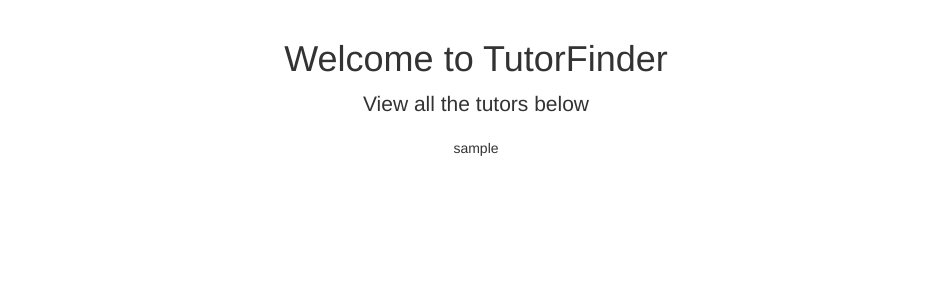
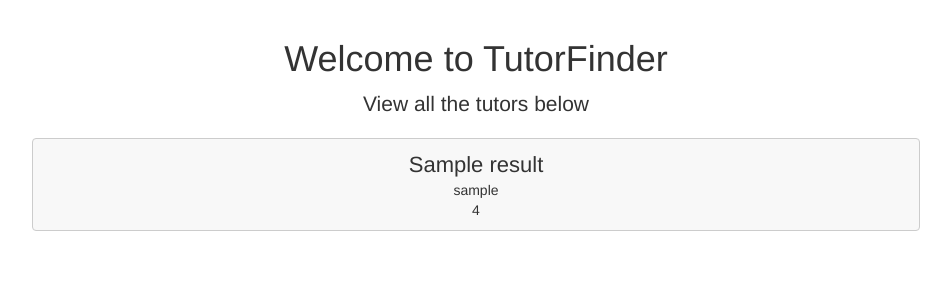
Before and after one commit to BretOwens/TutorFinder, a Flask app: template templates/tutors.html in a window 1280 px wide. Shown: the part 51-351 px from the top of the page, without its empty margins (164-1115 px from the left). Run offline with Flask 2, Linux system fonts and the light colour scheme; the template is opened without the code that fills it: most values are stand-ins (such as "Sample title", 1, 10 or a date in 2020); some libraries are stand-ins or nearby versions.

Commit message:
Working prototypes of students and tutors page

```diff
--- a/app.py
+++ b/app.py
@@ -68,11 +68,13 @@ def signup_form():
 
 @app.route('/students/')
 def students_page():
-	return render_template('students.html')
+	results = execsql("SELECT * FROM Student")
+	return render_template('students.html', results=results)
 
 @app.route('/tutors/')
 def tutors_page():
-	return render_template('tutors.html')
+	results = execsql("SELECT * FROM Tutor")
+	return render_template('tutors.html', results=results)
 
 if __name__ == '__main__':
     app.run(debug=True)
--- a/templates/tutors.html
+++ b/templates/tutors.html
@@ -1,12 +1,38 @@
 {% extends "layout.html" %}
 {% block content %}
-       <div class="row">
-            <div class="col-lg-12 text-center">
-                <h1>Welcome to TutorFinder</h1>
-                <p class="lead">View all the tutors below</p>
-                <ul class="list-unstyled">
-                    <li>{{username}}</li>
-                </ul>
-            </div>
-        </div>
+	<style>
+			.tutor-card {
+			  border: 1px solid #cccccc;
+			  background: #f8f8f8;
+			  padding: 10px;
+			  border-radius: 4px;
+			  width: 80%;
+			  margin: 0 auto;
+			}
+			.tutor-name {
+			  font-size: 22px;
+			}
+			.tutor-email {
+			}
+			.tutor-rating {
+			}
+	</style>
+
+	<div class="col-lg-12 text-center">
+		<h1>Welcome to TutorFinder</h1>
+		<p class="lead">View all the tutors below</p>
+			{% for result in results %}
+			<div class="row tutor-card" style="margin-bottom: 12px;">
+				<div class="col-xs tutor-name">
+					{{ result['TutorName'] }}
+				</div>
+				<div class="col-xs tutor-email">
+					{{ result['TutorUsername'] }}
+				</div>
+				<div class="col-xs tutor-rating">
+					{{ result['TutorRating'] }}
+				</div>
+			</div>
+			{% endfor %}
+	</div>
 {% endblock %}
```
Also changed, not shown: templates/students.html (+30 -9 lines), templates/students_old.html (added, +12 -0 lines).
